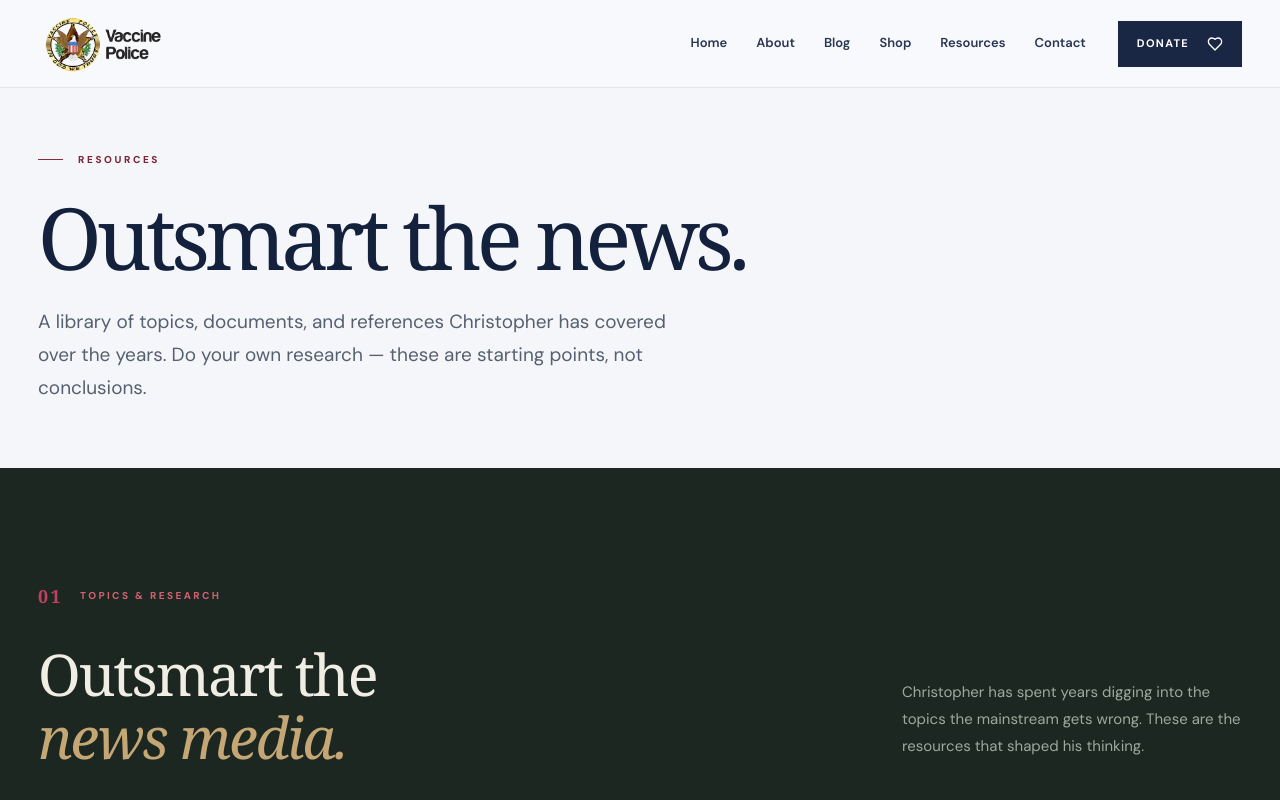
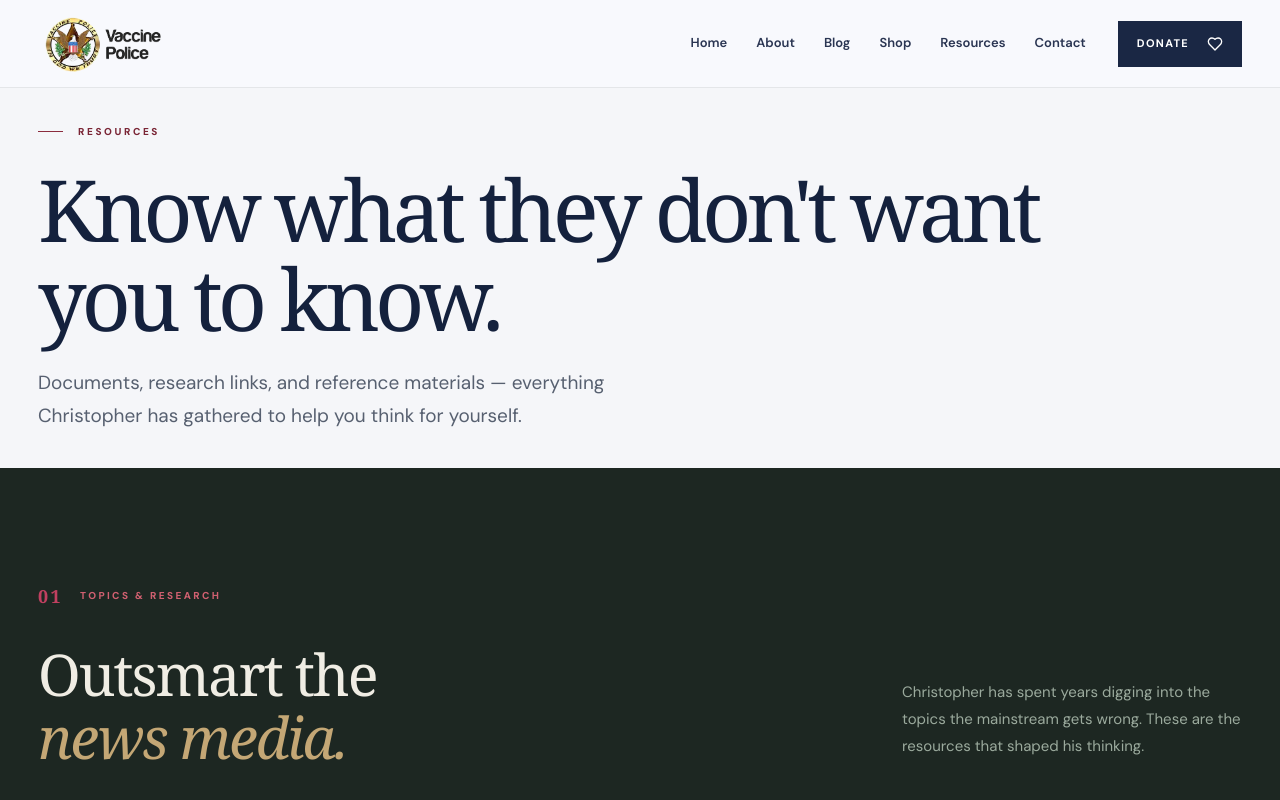
Before and after one commit to AppStudioPros/chris-iskey, a Next.js app: page /resources in a window 1280 px wide. Shown: the top 800 px of the page. Built offline with nearby package versions, Linux system fonts and the light colour scheme.

Commit message:
Resources: new hero copy, fix Glyphosate link to zachbushmd.com

```diff
--- a/app/resources/page.tsx
+++ b/app/resources/page.tsx
@@ -10,7 +10,7 @@ export const metadata:Metadata=pageMetadata('Resources','A library of documents,
 const topics=[
   {title:'GMO',icon:'/images/topic-gmo.png',desc:'Protecting you and the world from GMOs — and Roundup. Read more about responsible technology.',url:'https://www.responsibletechnology.org/'},
   {title:'Vaccines',icon:'/images/topic-vaccines.png',desc:'Mary Tocco has spent decades in natural health care advocating for informed consent on childhood shots.',url:'https://marytocco.com/'},
-  {title:'Glyphosate',icon:'/images/topic-glyphosate.png',desc:'We built an entire economy around healthcare and it\'s failing us. Dr. Bush on chemical farming and human health.',url:'https://zacbushmd.com/'},
+  {title:'Glyphosate',icon:'/images/topic-glyphosate.png',desc:'We built an entire economy around healthcare and it\'s failing us. Dr. Bush on chemical farming and human health.',url:'https://zachbushmd.com/'},
   {title:'Circumcision',icon:'/images/topic-circumcision.png',desc:'American Circumcision — a documentary exploring the debate around the most common surgery performed on American males.',url:'https://www.amazon.com/dp/B07MQDMHRD'},
   {title:'Hospital Births',icon:'/images/topic-hospital-births.png',desc:'"The Business of Being Born" — a documentary asking whether the U.S. maternity care system is working.',url:'https://www.thebusinessofbeingborn.com/'},
   {title:'Fluoride',icon:'/images/topic-fluoride.png',desc:'Remove fluoride from tap water. Watch the film and learn what\'s actually in the water supply.',url:'https://fluoridealert.org/'},
@@ -20,7 +20,7 @@ const topics=[
 ];
 
 export default function Resources(){return <>
-  <PageHero kicker="RESOURCES" title="Outsmart the news." description="A library of topics, documents, and references Christopher has covered over the years. Do your own research — these are starting points, not conclusions."/>
+  <PageHero kicker="RESOURCES" title="Know what they don't want you to know." description="Documents, research links, and reference materials — everything Christopher has gathered to help you think for yourself."/>
 
   {/* Outsmart section */}
   <section className="section" style={{background:'#1d2722'}}>
```
